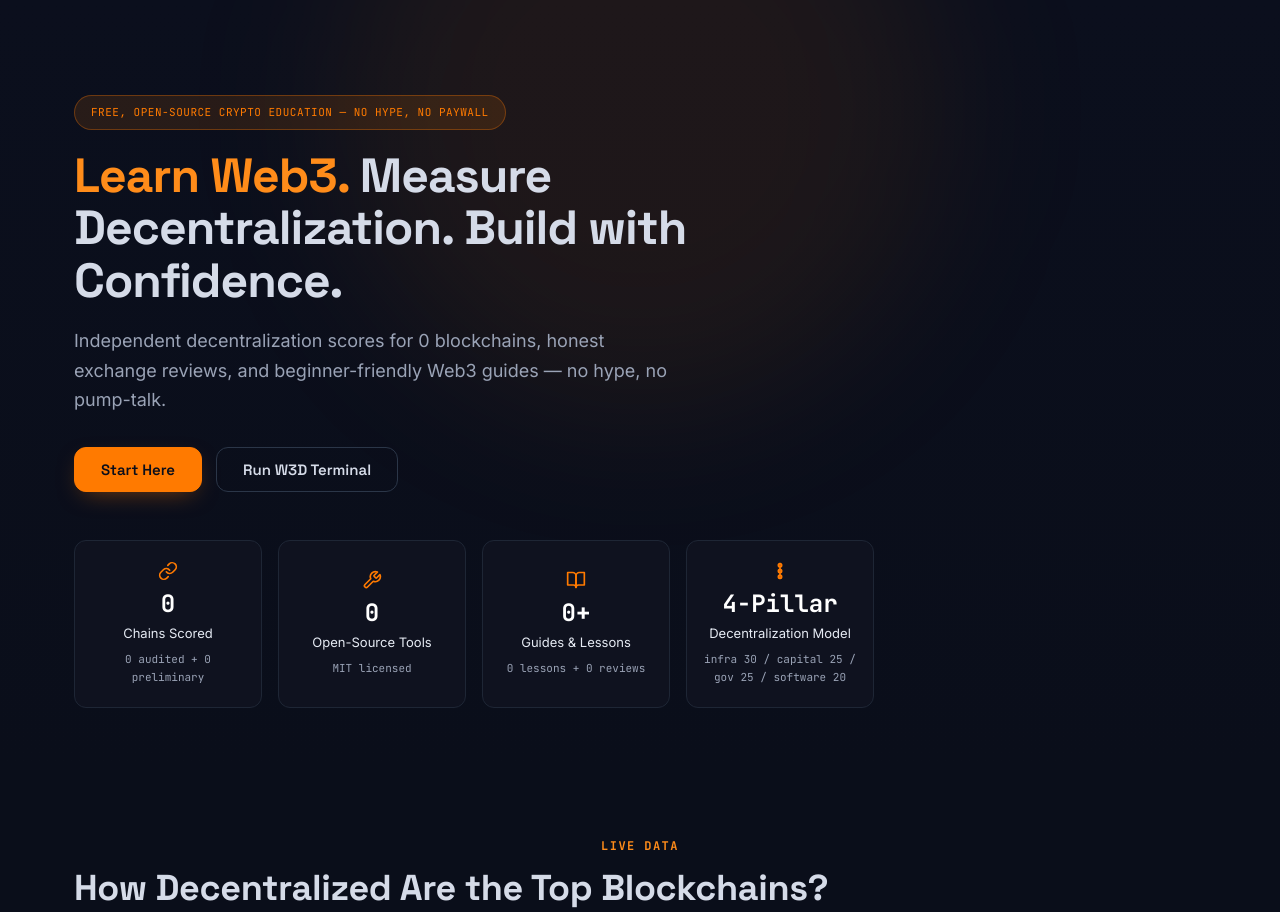
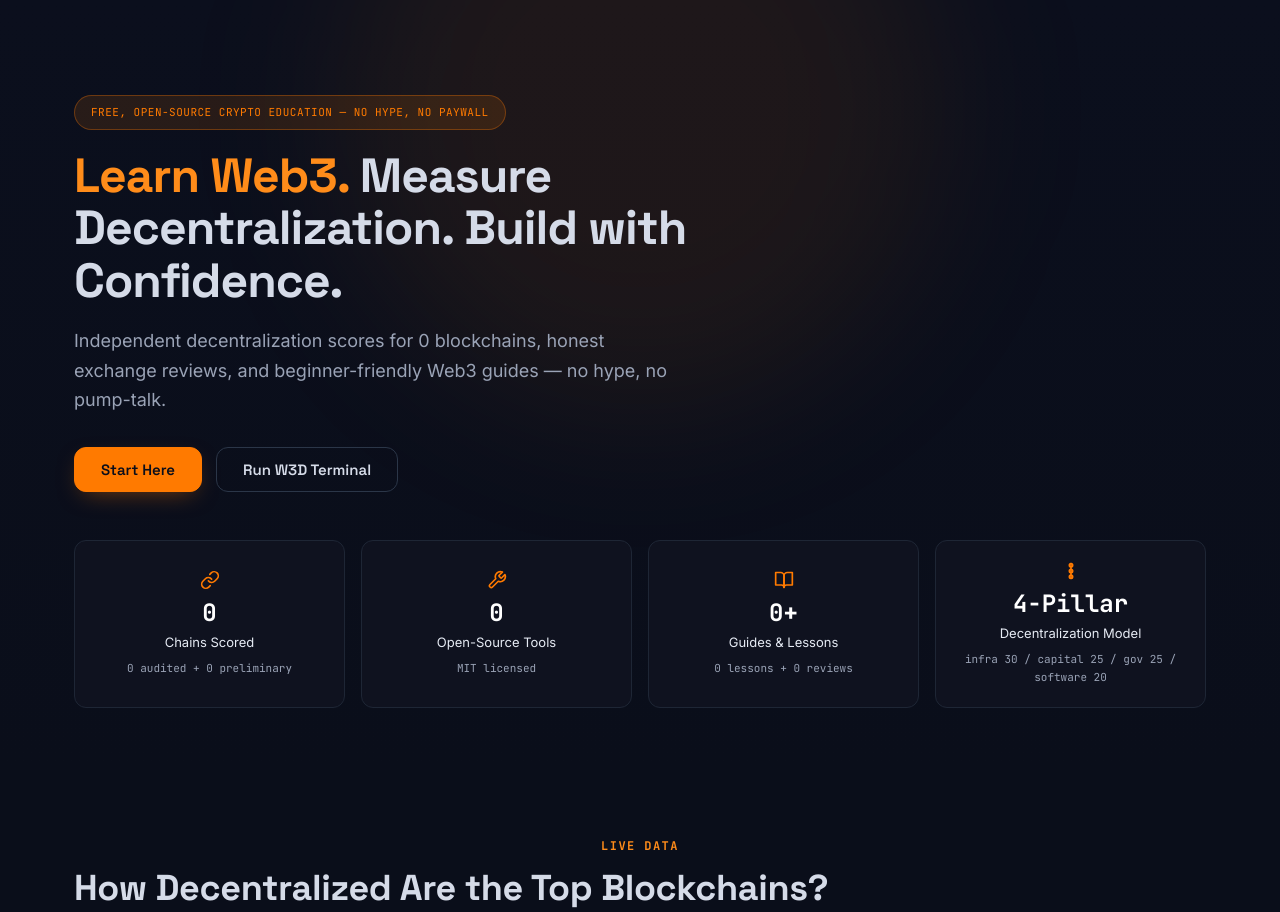
Before and after one commit to shoyebjhd/web3decentralization, a WordPress theme: template themes/w3d/front-page.php in a window 1280 px wide. Shown: the part 66-978 px from the top of the page. Run offline with PHP 8.4 and a stand-in for WordPress, Linux system fonts and the light colour scheme; the site name, menu and one post (Sample post) are stand-ins, and other content is empty; some libraries are stand-ins or nearby versions.

Commit message:
front stats: full-width grid (drop 800px cap, span wrap)

```diff
--- a/themes/w3d/style.css
+++ b/themes/w3d/style.css
@@ -600,7 +600,7 @@ background:#FF8C1A;
 }
 
 /* Stats */
-.w3d-stats{ display:grid; grid-template-columns:repeat(4,minmax(0,1fr)); gap:16px; margin-top:48px; max-width:800px; margin-left:auto; margin-right:auto; }
+.w3d-stats{ display:grid; grid-template-columns:repeat(4,minmax(0,1fr)); gap:16px; margin-top:48px; max-width:none; width:100%; margin-left:auto; margin-right:auto; }
 .w3d-stat-card{
 	display:flex;
 	flex-direction:column;
```
